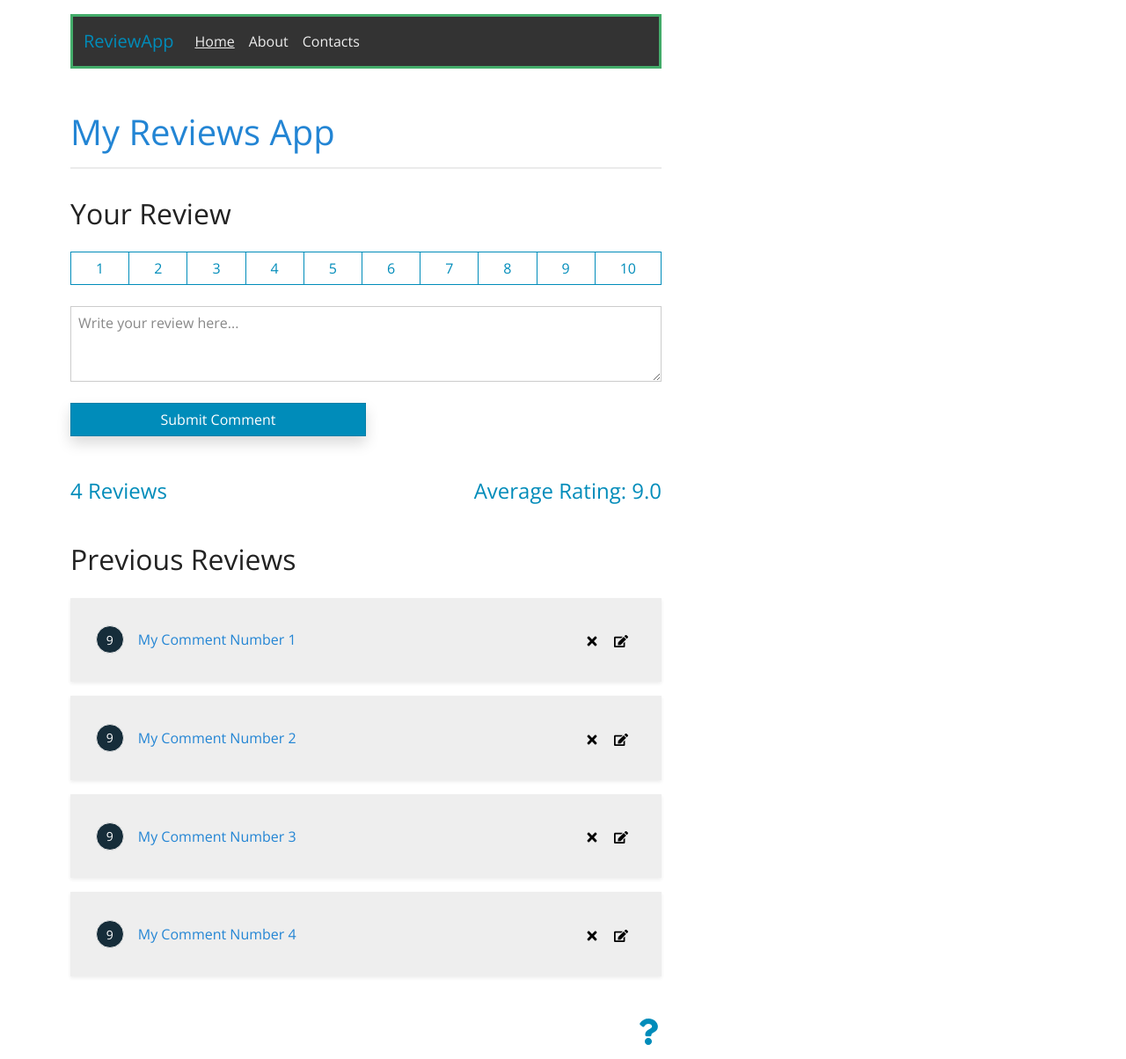
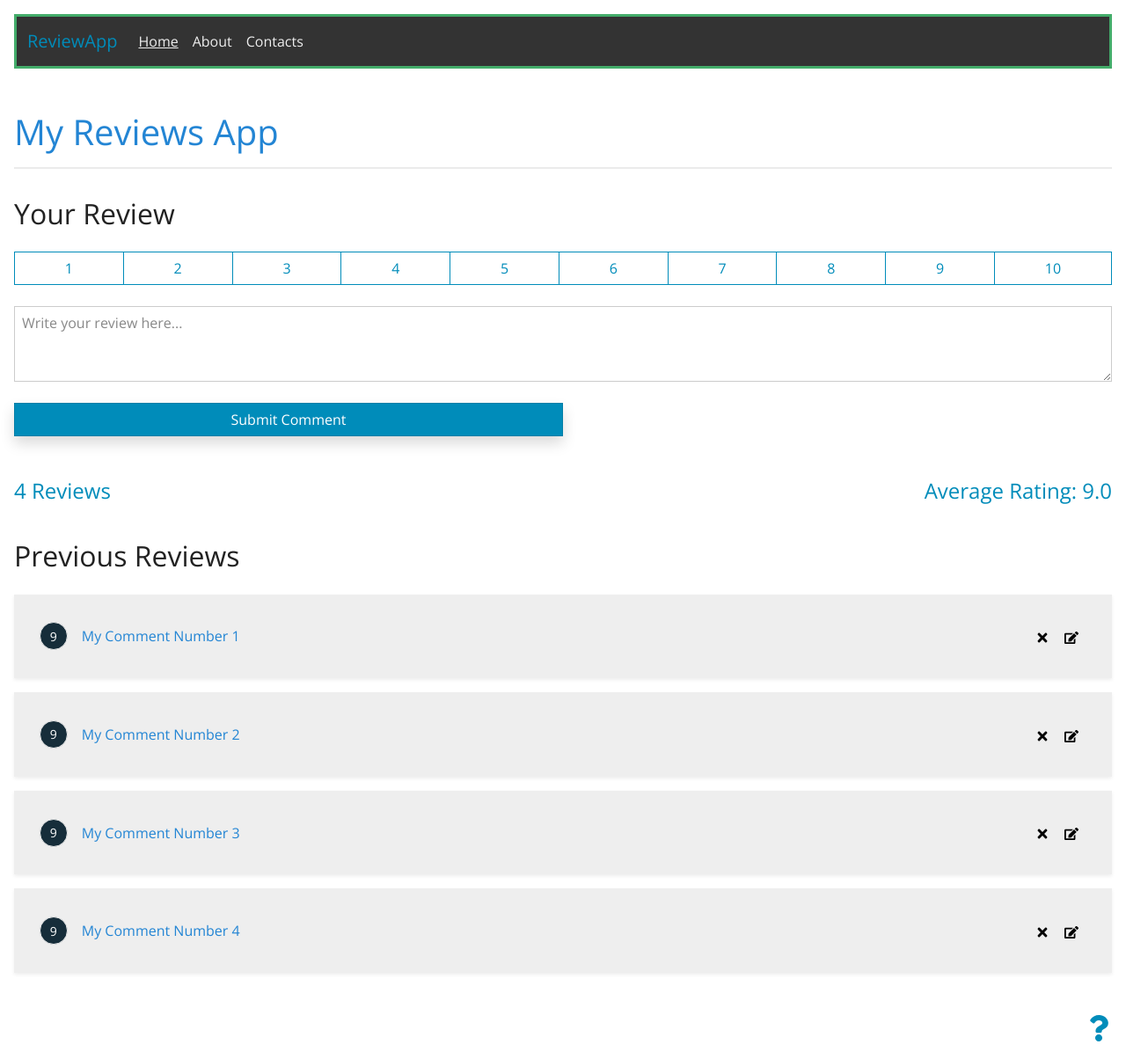
Before and after one commit to CollinsKippy/review-app-rt, a React (Create React App) app: page / in a window 1280 px wide. Shown: the whole page at 88% size. Built offline with nearby package versions, Linux system fonts and the light colour scheme.

Commit message:
using createBrowserRouter with RootPage

```diff
--- a/src/App.js
+++ b/src/App.js
@@ -1,76 +1,31 @@
-import { useState } from 'react';
-import { BrowserRouter as Router, Routes, Route } from 'react-router-dom';
-import ReviewForm from './components/ReviewForm';
-import ReviewList from './components/ReviewList';
-import ReviewStats from './components/ReviewStats';
-import Title from './components/Title';
-import ReviewData from './data/ReviewData';
-import { v4 as uuidv4 } from 'uuid';
+import { createBrowserRouter, RouterProvider } from 'react-router-dom';
 import AboutPage from './pages/AboutPage';
-import AboutIconLink from './components/AboutIconLink';
-import Navbar from './components/Navbar';
 import ContactPage from './pages/ContactPage';
+import HomePage from './pages/HomePage';
+import ErrorPage from './pages/ErrorPage';
+import RootPage from './pages/RootPage';
+
+const router = createBrowserRouter([
+  {
+    path: '/',
+    element: <RootPage />,
+    errorElement: <ErrorPage />,
+    children: [
+      { index: true, element: <HomePage /> },
+      {
+        path: '/about',
+        element: <AboutPage />,
+      },
+      {
+        path: '/contact/:id',
+        element: <ContactPage />,
+      },
+    ],
+  },
+]);
 
 function App() {
-  const [reviews, setReviews] = useState(ReviewData);
-  const [reviewForEdit, setReviewForEdit] = useState();
-  const [updated, setUpdated] = useState(false);
-
-  const onAddReview = ({ comment, rating }) => {
-    const newReview = {
-      id: uuidv4(),
-      comment,
-      rating,
-    };
-
-    setReviews((reviews) => [newReview, ...reviews]);
-    setUpdated(true);
-  };
-
-  const onDelete = (id) => {
-    setReviews((reviews) => [...reviews.filter((review) => review.id !== id)]);
-  };
-
-  const onEdit = (id) => {
-    const review = reviews.find((review) => review.id === id);
-
-    setReviewForEdit({ ...reviewForEdit, review });
-  };
-
-  return (
-    <Router>
-      <div className='my-container'>
-        <Navbar />
-
-        <Routes>
-          <Route
-            index
-            path='/'
-            element={
-              <>
-                <Title />
-                <ReviewForm
-                  onAddReview={onAddReview}
-                  reviewForEdit={reviewForEdit}
-                  updated={updated}
-                />
-                <ReviewStats reviews={reviews} />
-                <ReviewList
-                  reviews={reviews}
-                  onDelete={onDelete}
-                  onEdit={onEdit}
-                />
-                <AboutIconLink />
-              </>
-            }
-          ></Route>
-
-          <Route path='/about' element={<AboutPage />} id='aboutId' />
-          <Route path='/contact/:id' element={<ContactPage />} id='contactId' />
-        </Routes>
-      </div>
-    </Router>
-  );
+  return <RouterProvider router={router} />;
 }
 
 export default App;
--- a/src/components/Navbar.jsx
+++ b/src/components/Navbar.jsx
@@ -42,7 +42,7 @@ function Navbar() {
               <NavLink
                 className='nav-link text-light'
                 to={{
-                  pathname: '/contact',
+                  pathname: '/contact/:id',
                 }}
               >
                 Contacts
--- /dev/null
+++ b/src/pages/ErrorPage.jsx
@@ -0,0 +1,18 @@
+import React from 'react';
+import { Link } from 'react-router-dom';
+
+function ErrorPage() {
+  return (
+    <div className='card mb-5 p-5'>
+      <h2>Error Page</h2>
+      <p>This is a sample Error Page.</p>
+      <p>Version: 1.0.0</p>
+      <Link className='d-block mb-4' to='/'>
+        Back to Home Page
+      </Link>
+      <small>&copy; 2023</small>
+    </div>
+  );
+}
+
+export default ErrorPage;
--- /dev/null
+++ b/src/pages/HomePage.jsx
@@ -0,0 +1,52 @@
+import React from 'react';
+import { useState } from 'react';
+import ReviewData from '../data/ReviewData';
+import { v4 as uuidv4 } from 'uuid';
+import ReviewForm from '../components/ReviewForm';
+import ReviewList from '../components/ReviewList';
+import ReviewStats from '../components/ReviewStats';
+import Title from '../components/Title';
+import AboutIconLink from '../components/AboutIconLink';
+
+function HomePage() {
+  const [reviews, setReviews] = useState(ReviewData);
+  const [reviewForEdit, setReviewForEdit] = useState();
+  const [updated, setUpdated] = useState(false);
+
+  const onAddReview = ({ comment, rating }) => {
+    const newReview = {
+      id: uuidv4(),
+      comment,
+      rating,
+    };
+
+    setReviews((reviews) => [newReview, ...reviews]);
+    setUpdated(true);
+  };
+
+  const onDelete = (id) => {
+    setReviews((reviews) => [...reviews.filter((review) => review.id !== id)]);
+  };
+
+  const onEdit = (id) => {
+    const review = reviews.find((review) => review.id === id);
+
+    setReviewForEdit({ ...reviewForEdit, review });
+  };
+
+  return (
+    <>
+      <Title />
+      <ReviewForm
+        onAddReview={onAddReview}
+        reviewForEdit={reviewForEdit}
+        updated={updated}
+      />
+      <ReviewStats reviews={reviews} />
+      <ReviewList reviews={reviews} onDelete={onDelete} onEdit={onEdit} />
+      <AboutIconLink />
+    </>
+  );
+}
+
+export default HomePage;
--- /dev/null
+++ b/src/pages/RootPage.jsx
@@ -0,0 +1,14 @@
+import React from 'react';
+import { Outlet } from 'react-router-dom';
+import Navbar from '../components/Navbar';
+
+function RootPage() {
+  return (
+    <>
+      <Navbar />
+      <Outlet />
+    </>
+  );
+}
+
+export default RootPage;
```
